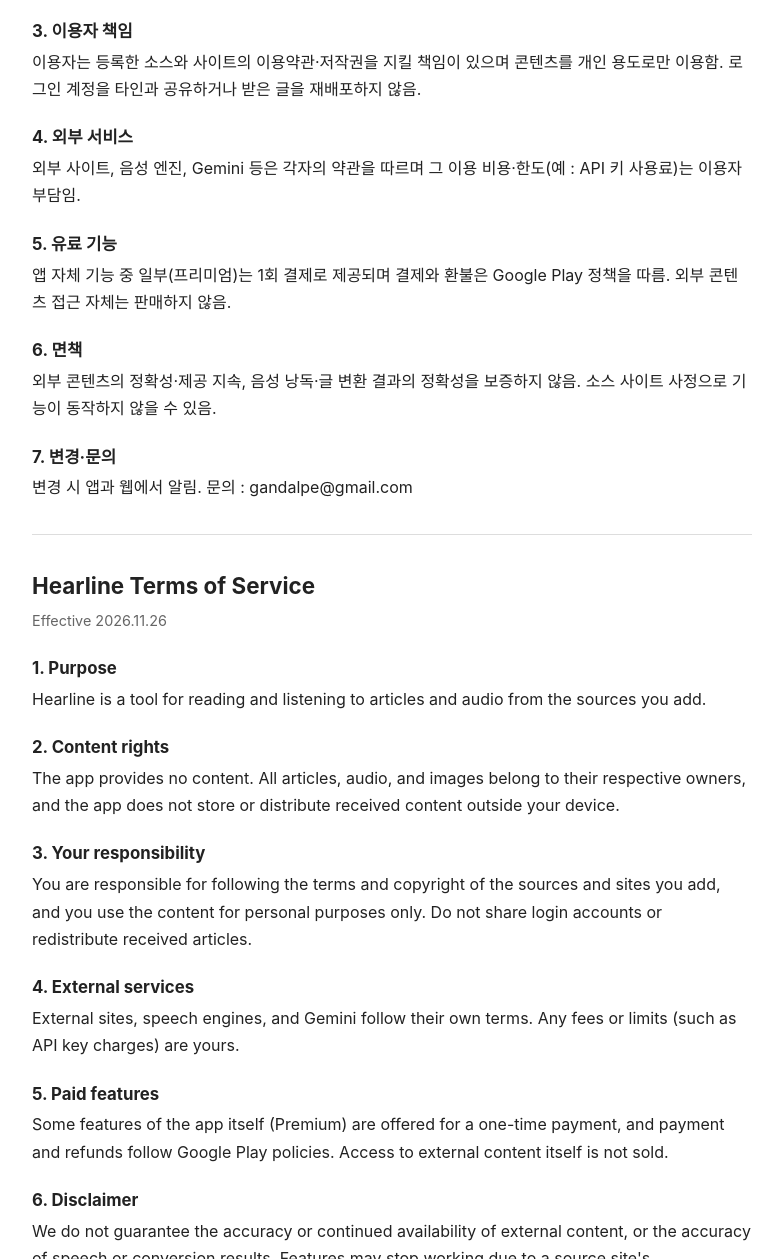
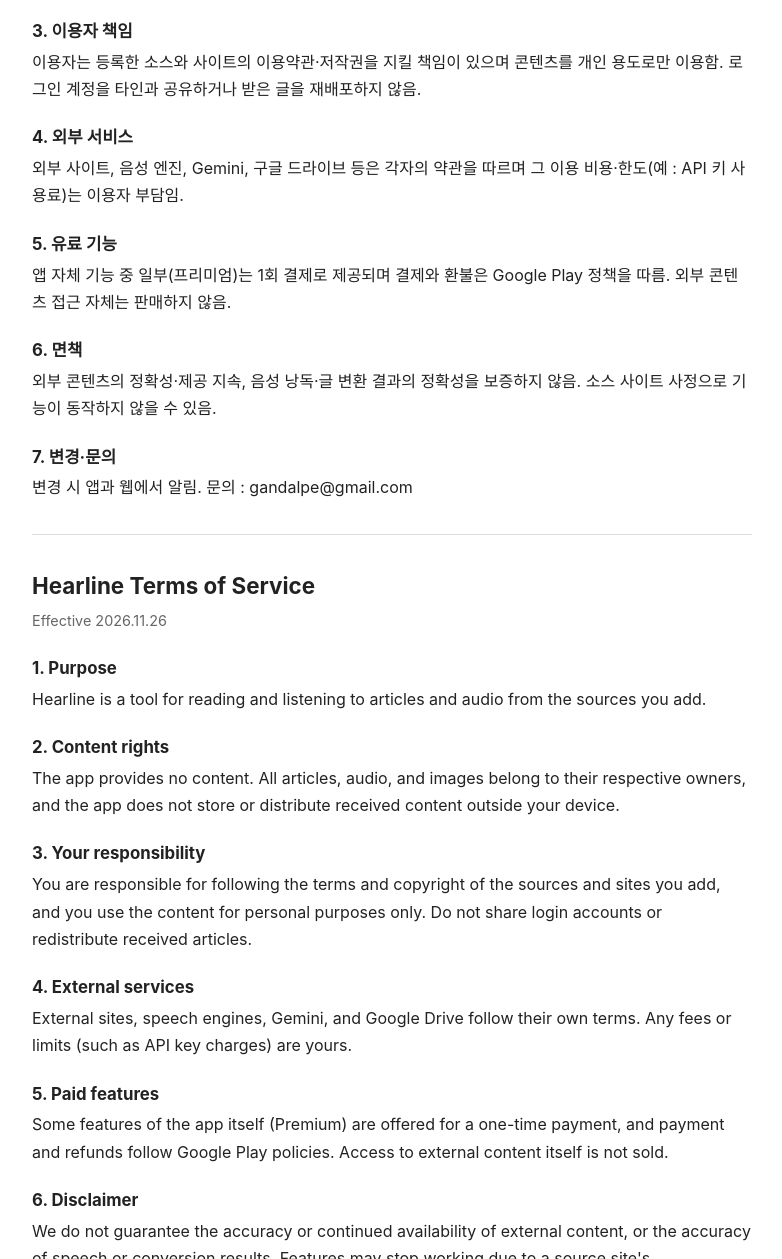
Before and after one commit to gandalpe/MagNote-Docs, a plain HTML site: page hearline/terms.html in a window 1280 px wide. Shown: the part 299-1558 px from the top of the page, without its empty margins (248-1030 px from the left). Drawn offline with Linux system fonts and the light colour scheme.

Commit message:
Hearline 약관: 외부 서비스에 구글 드라이브 추가

```diff
--- a/hearline/terms.html
+++ b/hearline/terms.html
@@ -10,9 +10,9 @@ h1{font-size:1.4em;margin:1.2em 0 .2em}h2{font-size:1.05em;margin:1.2em 0 .2em}p
 </style>
 </head>
 <body>
-<h1 id="ko">Hearline 이용약관</h1><p class="d">시행일 2026.11.26</p><h2>1. 목적</h2><p>Hearline은 이용자가 등록한 소스의 글과 오디오를 읽고 들을 수 있게 하는 도구임.</p><h2>2. 콘텐츠 권리</h2><p>앱은 콘텐츠를 제공하지 않음. 모든 글·오디오·이미지의 저작권은 각 권리자에게 있으며 앱은 받은 콘텐츠를 이용자 기기 밖으로 보관·배포하지 않음.</p><h2>3. 이용자 책임</h2><p>이용자는 등록한 소스와 사이트의 이용약관·저작권을 지킬 책임이 있으며 콘텐츠를 개인 용도로만 이용함. 로그인 계정을 타인과 공유하거나 받은 글을 재배포하지 않음.</p><h2>4. 외부 서비스</h2><p>외부 사이트, 음성 엔진, Gemini 등은 각자의 약관을 따르며 그 이용 비용·한도(예 : API 키 사용료)는 이용자 부담임.</p><h2>5. 유료 기능</h2><p>앱 자체 기능 중 일부(프리미엄)는 1회 결제로 제공되며 결제와 환불은 Google Play 정책을 따름. 외부 콘텐츠 접근 자체는 판매하지 않음.</p><h2>6. 면책</h2><p>외부 콘텐츠의 정확성·제공 지속, 음성 낭독·글 변환 결과의 정확성을 보증하지 않음. 소스 사이트 사정으로 기능이 동작하지 않을 수 있음.</p><h2>7. 변경·문의</h2><p>변경 시 앱과 웹에서 알림. 문의 : gandalpe@gmail.com</p>
+<h1 id="ko">Hearline 이용약관</h1><p class="d">시행일 2026.11.26</p><h2>1. 목적</h2><p>Hearline은 이용자가 등록한 소스의 글과 오디오를 읽고 들을 수 있게 하는 도구임.</p><h2>2. 콘텐츠 권리</h2><p>앱은 콘텐츠를 제공하지 않음. 모든 글·오디오·이미지의 저작권은 각 권리자에게 있으며 앱은 받은 콘텐츠를 이용자 기기 밖으로 보관·배포하지 않음.</p><h2>3. 이용자 책임</h2><p>이용자는 등록한 소스와 사이트의 이용약관·저작권을 지킬 책임이 있으며 콘텐츠를 개인 용도로만 이용함. 로그인 계정을 타인과 공유하거나 받은 글을 재배포하지 않음.</p><h2>4. 외부 서비스</h2><p>외부 사이트, 음성 엔진, Gemini, 구글 드라이브 등은 각자의 약관을 따르며 그 이용 비용·한도(예 : API 키 사용료)는 이용자 부담임.</p><h2>5. 유료 기능</h2><p>앱 자체 기능 중 일부(프리미엄)는 1회 결제로 제공되며 결제와 환불은 Google Play 정책을 따름. 외부 콘텐츠 접근 자체는 판매하지 않음.</p><h2>6. 면책</h2><p>외부 콘텐츠의 정확성·제공 지속, 음성 낭독·글 변환 결과의 정확성을 보증하지 않음. 소스 사이트 사정으로 기능이 동작하지 않을 수 있음.</p><h2>7. 변경·문의</h2><p>변경 시 앱과 웹에서 알림. 문의 : gandalpe@gmail.com</p>
 <hr>
-<h1 id="en">Hearline Terms of Service</h1><p class="d">Effective 2026.11.26</p><h2>1. Purpose</h2><p>Hearline is a tool for reading and listening to articles and audio from the sources you add.</p><h2>2. Content rights</h2><p>The app provides no content. All articles, audio, and images belong to their respective owners, and the app does not store or distribute received content outside your device.</p><h2>3. Your responsibility</h2><p>You are responsible for following the terms and copyright of the sources and sites you add, and you use the content for personal purposes only. Do not share login accounts or redistribute received articles.</p><h2>4. External services</h2><p>External sites, speech engines, and Gemini follow their own terms. Any fees or limits (such as API key charges) are yours.</p><h2>5. Paid features</h2><p>Some features of the app itself (Premium) are offered for a one-time payment, and payment and refunds follow Google Play policies. Access to external content itself is not sold.</p><h2>6. Disclaimer</h2><p>We do not guarantee the accuracy or continued availability of external content, or the accuracy of speech or conversion results. Features may stop working due to a source site&#x27;s circumstances.</p><h2>7. Changes and contact</h2><p>Changes will be announced in the app and on the web. Contact: gandalpe@gmail.com</p>
+<h1 id="en">Hearline Terms of Service</h1><p class="d">Effective 2026.11.26</p><h2>1. Purpose</h2><p>Hearline is a tool for reading and listening to articles and audio from the sources you add.</p><h2>2. Content rights</h2><p>The app provides no content. All articles, audio, and images belong to their respective owners, and the app does not store or distribute received content outside your device.</p><h2>3. Your responsibility</h2><p>You are responsible for following the terms and copyright of the sources and sites you add, and you use the content for personal purposes only. Do not share login accounts or redistribute received articles.</p><h2>4. External services</h2><p>External sites, speech engines, Gemini, and Google Drive follow their own terms. Any fees or limits (such as API key charges) are yours.</p><h2>5. Paid features</h2><p>Some features of the app itself (Premium) are offered for a one-time payment, and payment and refunds follow Google Play policies. Access to external content itself is not sold.</p><h2>6. Disclaimer</h2><p>We do not guarantee the accuracy or continued availability of external content, or the accuracy of speech or conversion results. Features may stop working due to a source site&#x27;s circumstances.</p><h2>7. Changes and contact</h2><p>Changes will be announced in the app and on the web. Contact: gandalpe@gmail.com</p>
 <p class="d"><a href="privacy.html">개인정보 처리방침 / Privacy Policy</a></p>
 </body>
 </html>
```
